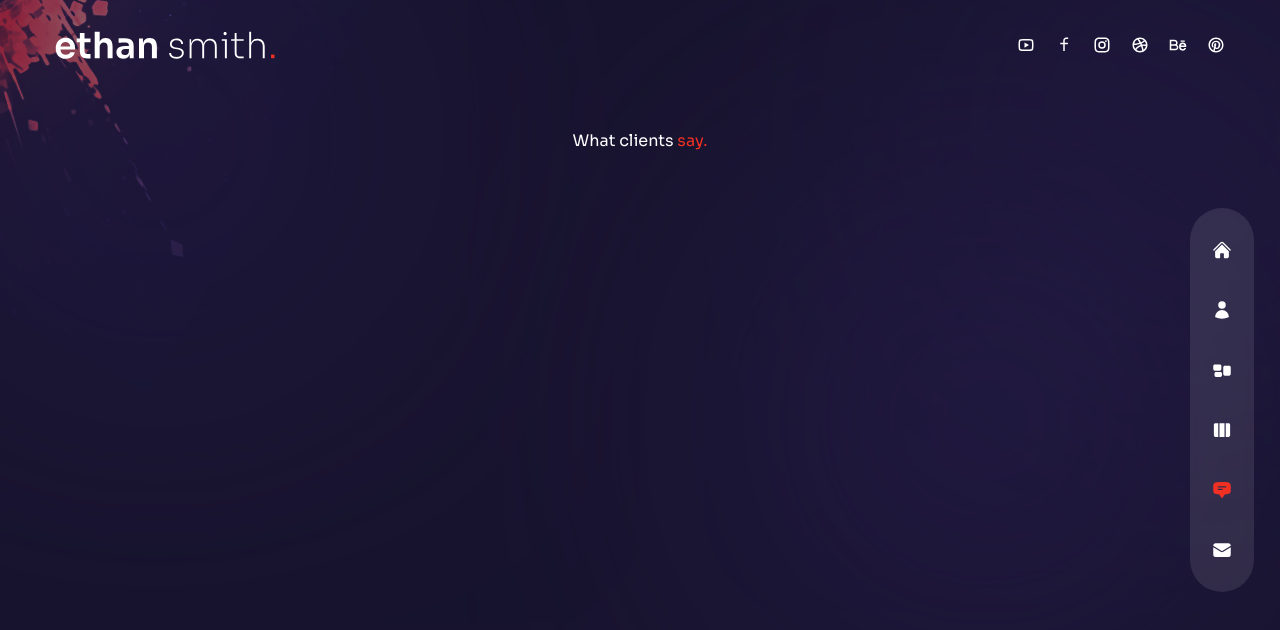
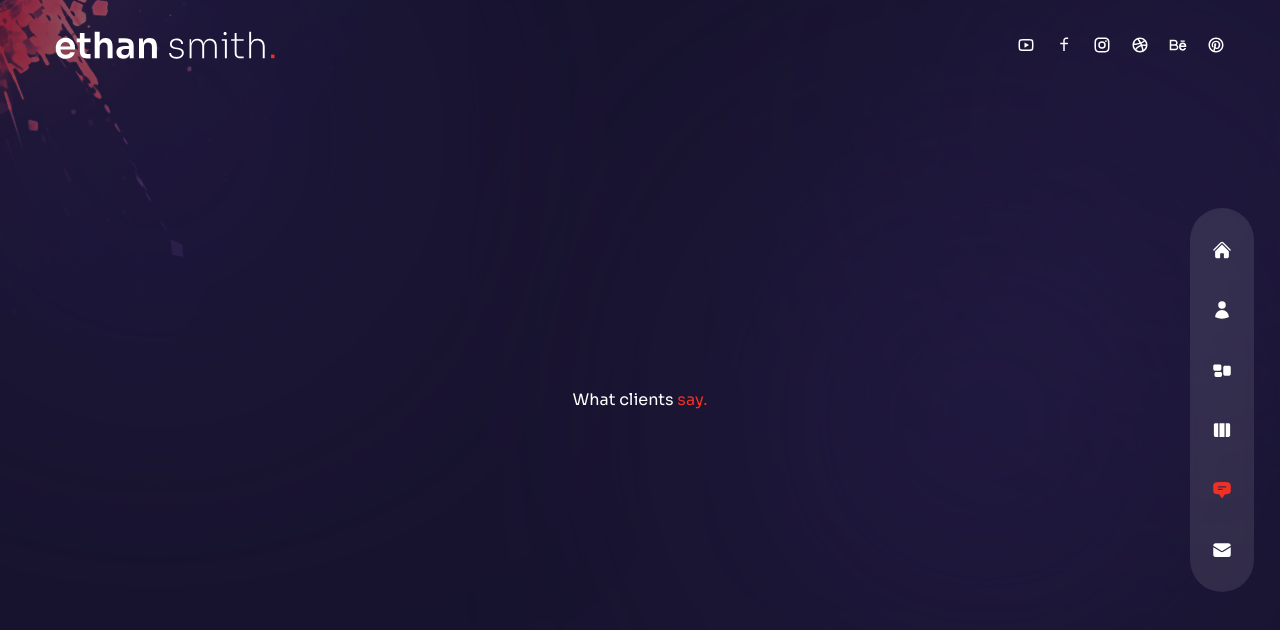
Before and after one commit to erickdc7/react-portfolio-2, a Next.js app: page /testimonials in a window 1280 px wide. Shown: the top 630 px of the page. Built offline with nearby package versions, Linux system fonts and the light colour scheme.

Commit message:
add container styles

```diff
--- a/pages/testimonials/index.js
+++ b/pages/testimonials/index.js
@@ -4,7 +4,7 @@ import TestimonialSlider from "../../components/TestimonialSlider";
 const Testimonials = () => {
   return (
     <div className="h-full bg-primary/30 py-32 text-center">
-      <div>
+      <div className="container mx-auto h-full flex flex-col justify-center">
         <h2>What clients <span className="text-accent">say.</span></h2>
       </div>
     </div>
```
